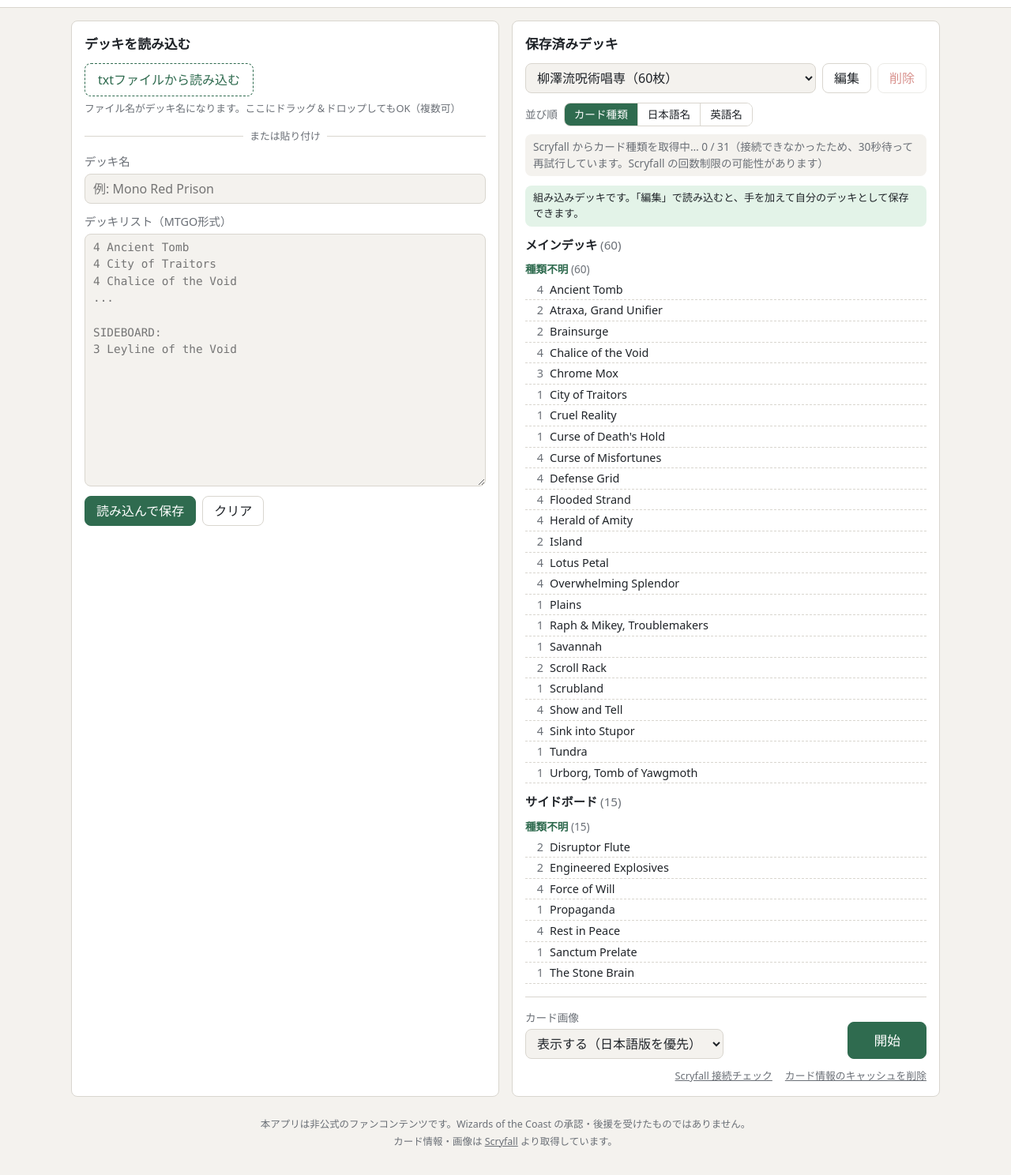
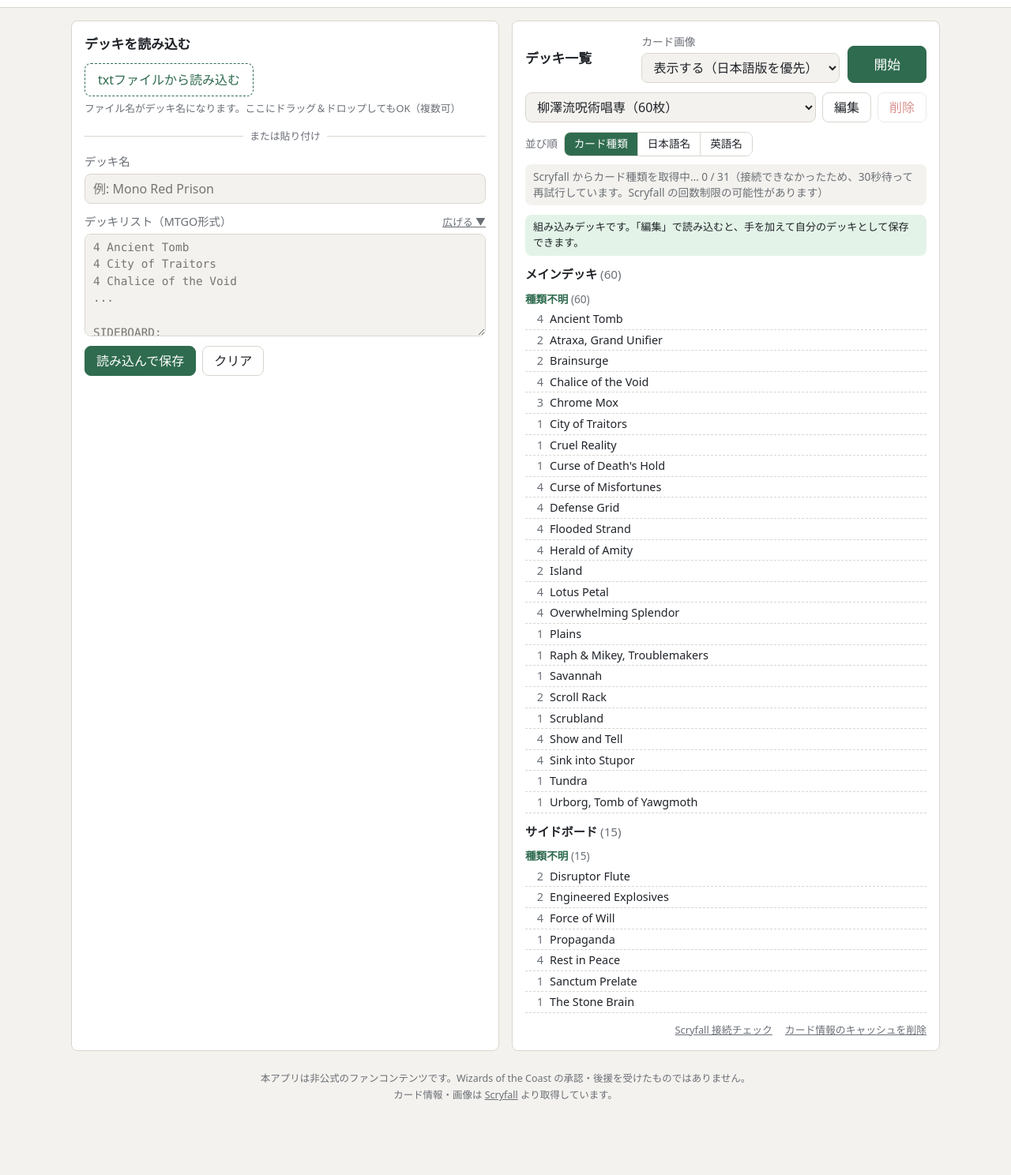
Before and after one commit to KuzunohaOtonaIC/yanagisawa-soloplay, a website: page index.html in a window 1280 px wide. Shown: the part 44-1532 px from the top of the page at 79% size. After the commit the page ends 1474 px from the top, so only its background shows below. Drawn offline with Linux system fonts and the light colour scheme; no server answers.

Commit message:
デッキ画面の調整：デッキ一覧への改名、開始ボタンの移動、入力欄の広げる／たたむ
Co-Authored-By: Claude Opus 5.5 <noreply@anthropic.com>
Claude-Session: https://claude.ai/code/session_01YNUGf7QBMa2GbBKmUrG6ae

```diff
--- a/css/style.css
+++ b/css/style.css
@@ -92,12 +92,18 @@ select, input[type="text"], textarea {
   padding: 16px;
 }
 .panel h2 { margin: 0 0 12px; font-size: 1.05rem; }
+.panel-head { display: flex; align-items: flex-end; justify-content: space-between; gap: 12px; flex-wrap: wrap; margin-bottom: 12px; }
+.panel-head h2 { margin: 0; align-self: center; }
+.field-head { display: flex; align-items: baseline; justify-content: space-between; gap: 8px; }
+.field-head label { font-size: .9rem; color: var(--muted); }
+textarea#deck-text.expanded { height: 460px; }
 
 .field { display: flex; flex-direction: column; gap: 4px; margin-bottom: 12px; }
 .field span { font-size: .9rem; color: var(--muted); }
 
 textarea#deck-text {
-  min-height: 320px;
+  height: 130px;
+  min-height: 90px;
   resize: vertical;
   font-family: ui-monospace, "SFMono-Regular", Menlo, Consolas, monospace;
   font-size: .9rem;
@@ -166,12 +172,8 @@ textarea#deck-text {
 .start-box {
   display: flex;
   align-items: flex-end;
-  justify-content: space-between;
-  gap: 12px;
+  gap: 10px;
   flex-wrap: wrap;
-  margin-top: 16px;
-  padding-top: 16px;
-  border-top: 1px solid var(--border);
 }
 .field-inline { display: flex; flex-direction: column; gap: 4px; }
 .field-inline span { font-size: .85rem; color: var(--muted); }
--- a/index.html
+++ b/index.html
@@ -32,10 +32,13 @@
           <span>デッキ名</span>
           <input id="deck-name" type="text" placeholder="例: Mono Red Prison" autocomplete="off">
         </label>
-        <label class="field">
-          <span>デッキリスト（MTGO形式）</span>
+        <div class="field">
+          <div class="field-head">
+            <label for="deck-text">デッキリスト（MTGO形式）</label>
+            <button id="expand-btn" class="link-btn" type="button" aria-controls="deck-text" aria-expanded="false">広げる ▼</button>
+          </div>
           <textarea id="deck-text" spellcheck="false" placeholder="4 Ancient Tomb&#10;4 City of Traitors&#10;4 Chalice of the Void&#10;...&#10;&#10;SIDEBOARD:&#10;3 Leyline of the Void"></textarea>
-        </label>
+        </div>
         <div class="row">
           <button id="save-btn" class="primary" type="button">読み込んで保存</button>
           <button id="clear-btn" type="button">クリア</button>
@@ -44,9 +47,22 @@
       </div>
 
       <div class="panel">
-        <h2>保存済みデッキ</h2>
+        <div class="panel-head">
+          <h2>デッキ一覧</h2>
+          <div class="start-box">
+            <label class="field-inline">
+              <span>カード画像</span>
+              <select id="image-mode">
+                <option value="ja">表示する（日本語版を優先）</option>
+                <option value="en">表示する（英語版）</option>
+                <option value="none">表示しない（文字だけ）</option>
+              </select>
+            </label>
+            <button id="start-btn" class="primary large" type="button">開始</button>
+          </div>
+        </div>
         <div class="row">
-          <select id="deck-select" aria-label="保存済みデッキ"></select>
+          <select id="deck-select" aria-label="デッキ一覧"></select>
           <button id="edit-btn" type="button">編集</button>
           <button id="delete-btn" class="danger" type="button">削除</button>
         </div>
@@ -63,17 +79,6 @@
         <div id="card-status" class="card-status" role="status"></div>
         <div id="deck-detail" class="deck-detail"></div>
 
-        <div class="start-box">
-          <label class="field-inline">
-            <span>カード画像</span>
-            <select id="image-mode">
-              <option value="ja">表示する（日本語版を優先）</option>
-              <option value="en">表示する（英語版）</option>
-              <option value="none">表示しない（文字だけ）</option>
-            </select>
-          </label>
-          <button id="start-btn" class="primary large" type="button">開始</button>
-        </div>
         <div class="row cache-row">
           <button id="diagnose-btn" class="link-btn" type="button">Scryfall 接続チェック</button>
           <button id="clear-cache-btn" class="link-btn" type="button">カード情報のキャッシュを削除</button>
--- a/js/app.js
+++ b/js/app.js
@@ -16,6 +16,7 @@
     fileInput: $('file-input'),
     deckName: $('deck-name'),
     deckText: $('deck-text'),
+    expandBtn: $('expand-btn'),
     saveBtn: $('save-btn'),
     clearBtn: $('clear-btn'),
     parseMessage: $('parse-message'),
@@ -370,9 +371,18 @@
     });
   }
 
+  /** デッキリストの入力欄を広げる／狭める */
+  function setDeckTextExpanded(expanded) {
+    el.deckText.classList.toggle('expanded', expanded);
+    el.deckText.style.height = ''; // 手で大きさを変えていても、ボタンの大きさに戻す
+    el.expandBtn.textContent = expanded ? 'たたむ ▲' : '広げる ▼';
+    el.expandBtn.setAttribute('aria-expanded', String(expanded));
+  }
+
   function onEdit() {
     const deck = selectedDeck();
     if (!deck) return;
+    setDeckTextExpanded(true); // 編集するときは広げて全体を見せる
     el.deckName.value = deck.name;
     el.deckText.value = deckToText(deck);
     el.parseMessage.replaceChildren();
@@ -1305,6 +1315,7 @@
   // ---------- 初期化 ----------
 
   el.saveBtn.addEventListener('click', onSave);
+  el.expandBtn.addEventListener('click', () => setDeckTextExpanded(!el.deckText.classList.contains('expanded')));
   el.clearBtn.addEventListener('click', () => {
     el.deckName.value = '';
     el.deckText.value = '';
--- a/package.json
+++ b/package.json
@@ -1,6 +1,6 @@
 {
   "name": "yanagisawa-soloplay",
-  "version": "0.10.0",
+  "version": "0.10.1",
   "private": true,
   "description": "柳澤流ソロプレイツール（MTG 一人回し用 Web アプリ）",
   "scripts": {
```
Also changed, not shown: PLAN.md (+5 -0 lines).
